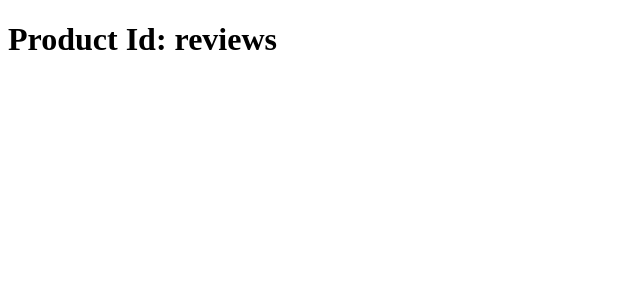
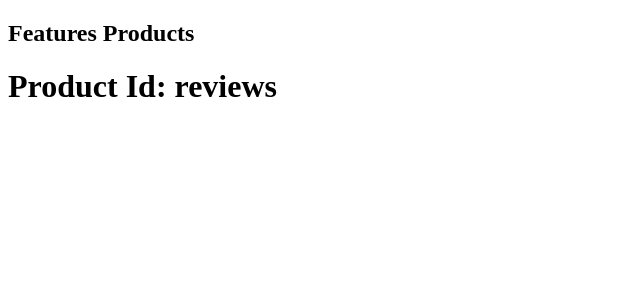
Before and after one commit to ToniBirat7/NextJs_Complete, a Next.js app in the folder NextJs_Basics(Code_Ev)/hello-world/: page /products/reviews in a window 1280 px wide. Shown: the top 300 px of the page, without its empty margins (0-640 px from the left). Built offline with nearby package versions, Linux system fonts and the light colour scheme.

Commit message:
docs: layouts

```diff
--- /dev/null
+++ b/NextJs_Basics(Code_Ev)/hello-world/src/app/products/layout.tsx
@@ -0,0 +1,12 @@
+export default function ProductDetailsLayout({
+  children,
+}: {
+  children: React.ReactNode;
+}) {
+  return (
+    <>
+      <h2>Features Products</h2>
+      {children}
+    </>
+  );
+}
```
Also changed, not shown: 1 other file (tests, documents, lock files or other folders).
